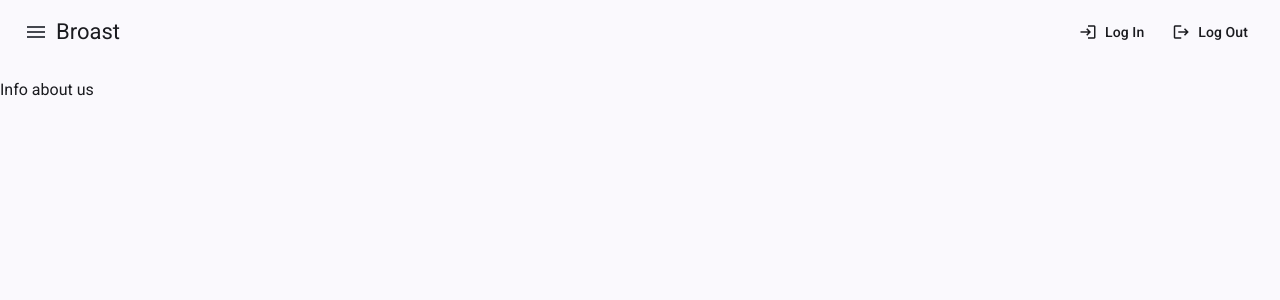
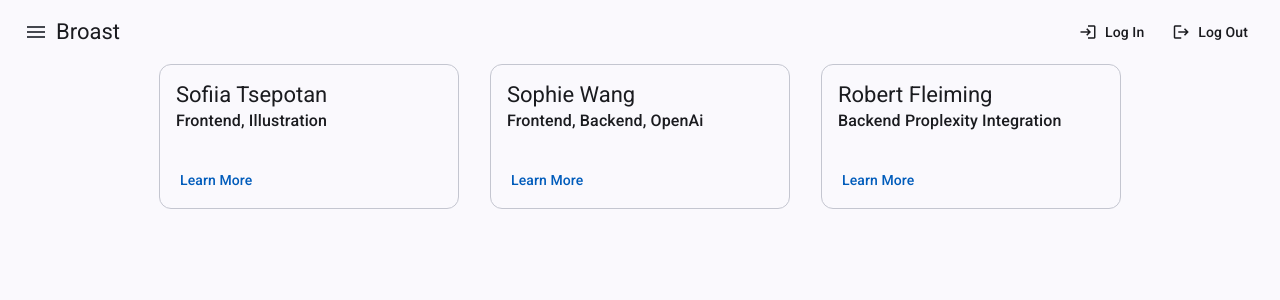
Before and after one commit to sophieynw/broast, an Angular app in the folder frontend/: page /about in a window 1280 px wide. Shown: the top 300 px of the page. Built offline with nearby package versions, Linux system fonts and the light colour scheme.

Commit message:
fix style prompt. Added simple about

```diff
--- a/frontend/src/app/about/about.component.css
+++ b/frontend/src/app/about/about.component.css
@@ -0,0 +1,13 @@
+.about
+{
+    display: flex;
+    justify-content: space-evenly;
+    width: 80%;
+    margin: auto;
+
+}
+
+.card
+{
+    width: 300px;
+}
--- a/frontend/src/app/about/about.component.html
+++ b/frontend/src/app/about/about.component.html
@@ -1 +1,40 @@
-<p>Info about us</p>
+<div class="about">
+
+<mat-card appearance="outlined" class="card">
+    <mat-card-header>
+      <mat-card-title> Sofiia Tsepotan </mat-card-title>
+      <mat-card-subtitle> Frontend, Illustration</mat-card-subtitle>
+    </mat-card-header>
+    <mat-card-content>
+        <img http="">
+    </mat-card-content>
+    <mat-card-actions>
+      <button mat-button>Learn More</button>
+    </mat-card-actions>
+  </mat-card>
+  <mat-card appearance="outlined" class="card">
+    <mat-card-header>
+      <mat-card-title> Sophie Wang </mat-card-title>
+      <mat-card-subtitle> Frontend, Backend, OpenAi</mat-card-subtitle>
+    </mat-card-header>
+    <mat-card-content>
+        <img http="">
+    </mat-card-content>
+    <mat-card-actions>
+      <button mat-button>Learn More</button>
+    </mat-card-actions>
+  </mat-card>
+  <mat-card appearance="outlined" class="card">
+    <mat-card-header>
+      <mat-card-title> Robert Fleiming </mat-card-title>
+      <mat-card-subtitle> Backend Proplexity Integration</mat-card-subtitle>
+    </mat-card-header>
+    <mat-card-content>
+        <img http="">
+    </mat-card-content>
+    <mat-card-actions>
+      <button mat-button>Learn More</button>
+    </mat-card-actions>
+  </mat-card>
+
+</div>
--- a/frontend/src/app/about/about.component.ts
+++ b/frontend/src/app/about/about.component.ts
@@ -1,8 +1,10 @@
 import { Component } from '@angular/core';
+import {MatCardModule} from '@angular/material/card';
+import { MatButtonModule } from '@angular/material/button';
 
 @Component({
   selector: 'app-about',
-  imports: [],
+  imports: [MatCardModule, MatButtonModule],
   templateUrl: './about.component.html',
   styleUrl: './about.component.css'
 })
--- a/frontend/src/app/app.config.ts
+++ b/frontend/src/app/app.config.ts
@@ -1,8 +1,9 @@
 import { ApplicationConfig, provideZoneChangeDetection } from '@angular/core';
 import { provideRouter } from '@angular/router';
+import { provideHttpClient } from '@angular/common/http';
 
 import { routes } from './app.routes';
 
 export const appConfig: ApplicationConfig = {
-  providers: [provideZoneChangeDetection({ eventCoalescing: true }), provideRouter(routes)]
+  providers: [provideZoneChangeDetection({ eventCoalescing: true }), provideRouter(routes), provideHttpClient()]
 };
--- a/frontend/src/app/prompt-area/prompt-area.component.html
+++ b/frontend/src/app/prompt-area/prompt-area.component.html
@@ -44,7 +44,7 @@
                   type="file"
                   id="fileUpload"
                   (change)="onFileSelect($event)"
-                  accept=".pdf,.docx,.txt"
+                  accept=".pdf,.docx"
                 />
               </div>
             </div>
@@ -73,18 +73,3 @@
         <div>{{ apiResponseText }}</div>
       </div>
 </mat-card>
-
-<!-- <div class="card">
-    <div>
-        <p>Header</p>
-    </div>
-    <div class="card-content">
-        <label></label>
-        <input >
-        <input >
-
-    </div>
-    <div class="action">
-
-    </div>
-</div> -->
--- a/frontend/src/app/prompt-area/prompt-area.component.ts
+++ b/frontend/src/app/prompt-area/prompt-area.component.ts
@@ -1,4 +1,4 @@
-import { Component } from '@angular/core';
+import { Component, OnInit } from '@angular/core';
 import { CommonModule } from '@angular/common';
 import { FormsModule } from '@angular/forms';
 import {MatCardModule} from '@angular/material/card';
@@ -6,7 +6,7 @@ import {MatFormFieldModule} from '@angular/material/form-field';
 import {MatSelectModule} from '@angular/material/select';
 import {MatInputModule} from '@angular/material/input';
 import {MatButtonModule} from '@angular/material/button';
-// import {HttpClient} from '@angular/common/http';
+import { RoastApiService } from '../roast-api.service';
 
 @Component({
   selector: 'app-prompt-area',
@@ -14,8 +14,11 @@ import {MatButtonModule} from '@angular/material/button';
   templateUrl: './prompt-area.component.html',
   styleUrl: './prompt-area.component.css'
 })
-export class PromptAreaComponent {
+export class PromptAreaComponent  implements OnInit{
 
+
+  constructor(private roastApiService: RoastApiService) { }
+  // Better handle in application component
   // constructor( private http: HttpClient) { }
 
   jobName!: string; //Selected Job Name
@@ -58,7 +61,7 @@ export class PromptAreaComponent {
       };
 
       // Change to actual api
-      const apiUrl = 'https://';
+      const apiUrl = 'http://127.0.0.1:5000/uploadresume';
 
 
       // API call
@@ -70,4 +73,9 @@ export class PromptAreaComponent {
       // );
     }
   }
+
+
+  ngOnInit() {
+
+  }
 }
--- /dev/null
+++ b/frontend/src/app/roast-api.service.ts
@@ -0,0 +1,16 @@
+import { Injectable } from '@angular/core';
+import { HttpClient } from '@angular/common/http';
+import { Observable } from 'rxjs';
+
+@Injectable({
+  providedIn: 'root'
+})
+export class RoastApiService {
+
+  constructor(private http: HttpClient) { }
+
+  uploadResume(formData: FormData): Observable<any> {
+    const apiUrl = 'http://127.0.0.1:5000/uploadresume';
+    return this.http.post(apiUrl, formData);
+  }
+}
```
Also changed, not shown: 2 other files (tests, documents, lock files or other folders).
